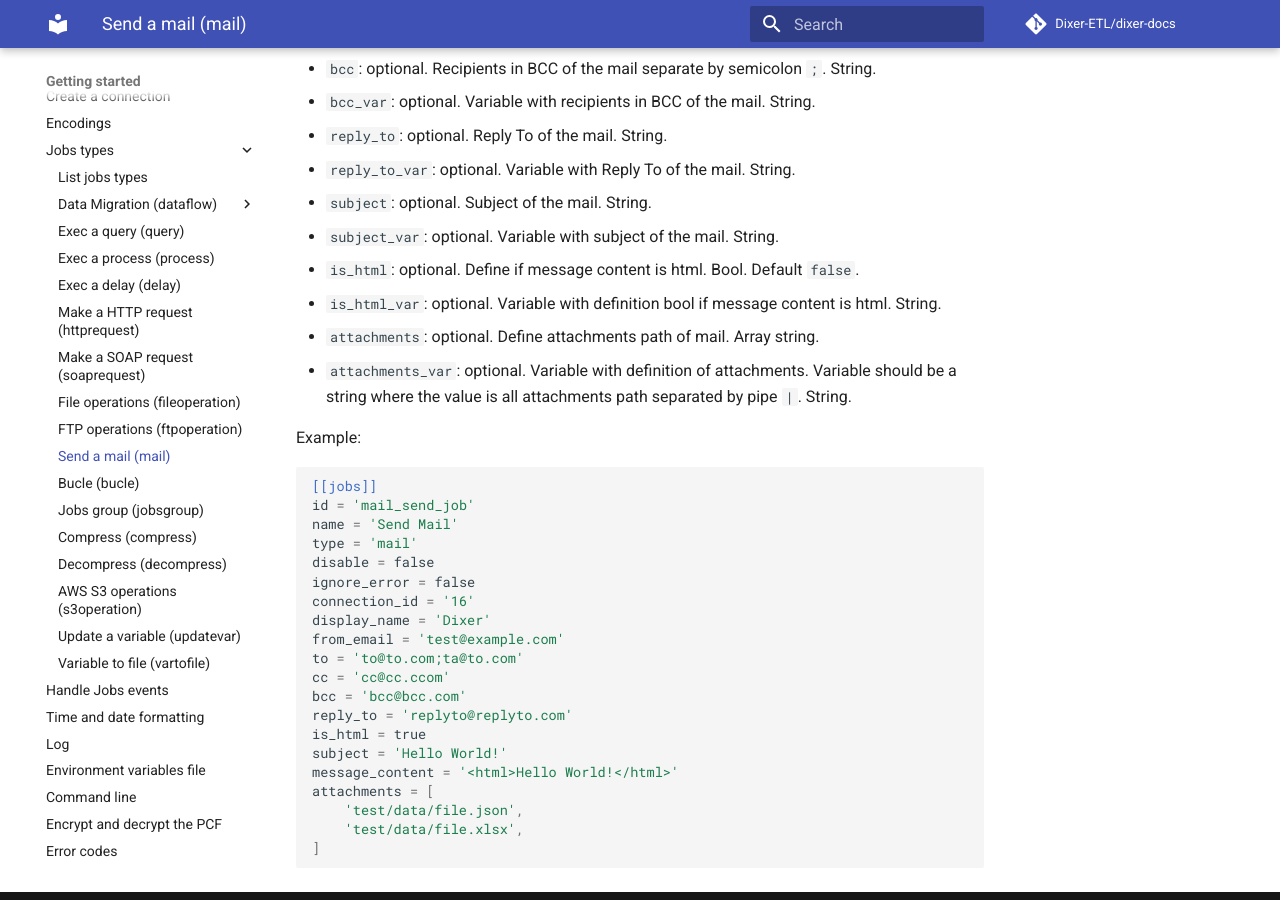
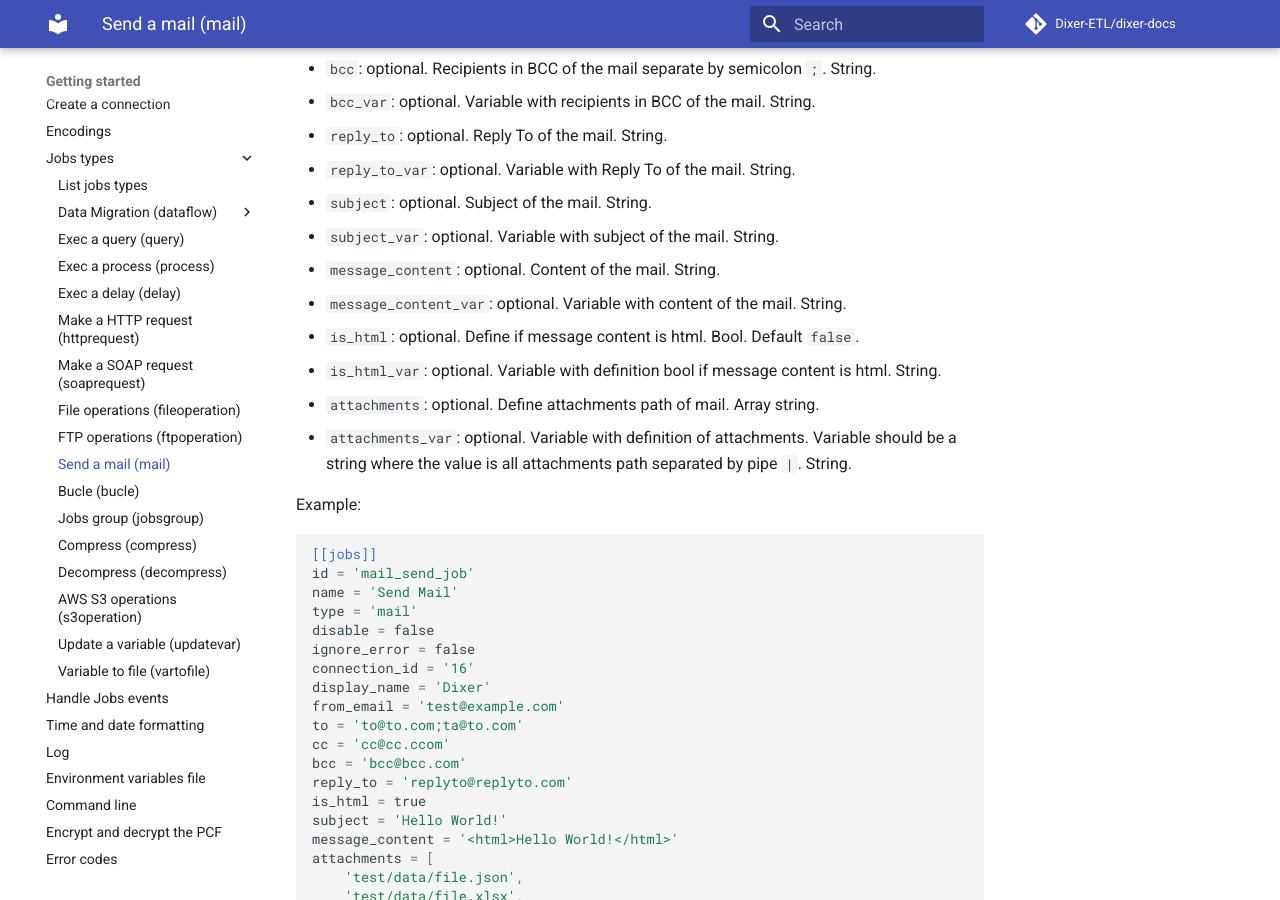
Before and after one commit to Dixer-ETL/dixer-docs, an MkDocs documentation site: the page built from docs/documentation/jobs/Send-a-mail.md, in a window 1280 px wide and 900 px high, scrolled down 583 px. Built offline with MkDocs 1.6.1 and Material for MkDocs 9.7.7, drawn with Linux system fonts in a browser that asks for light colours; comment, search, counter and statistics services are not loaded.

Commit message:
Document message_content
Fix #9

```diff
--- a/docs/documentation/jobs/Send-a-mail.md
+++ b/docs/documentation/jobs/Send-a-mail.md
@@ -19,6 +19,8 @@ Keys:
 - `reply_to_var`: optional. Variable with Reply To of the mail. String.
 - `subject`: optional. Subject of the mail. String.
 - `subject_var`: optional. Variable with subject of the mail. String.
+- `message_content`: optional. Content of the mail. String.
+- `message_content_var`: optional. Variable with content of the mail. String.
 - `is_html`: optional. Define if message content is html. Bool. Default `false`.
 - `is_html_var`: optional. Variable with definition bool if message content is html. String.
 - `attachments`: optional. Define attachments path of mail. Array string.
```
